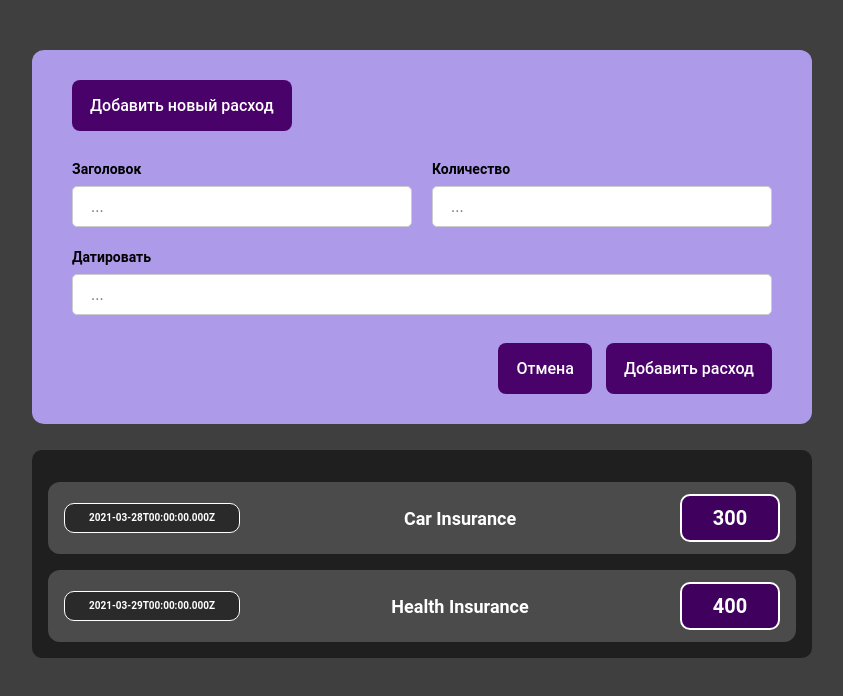
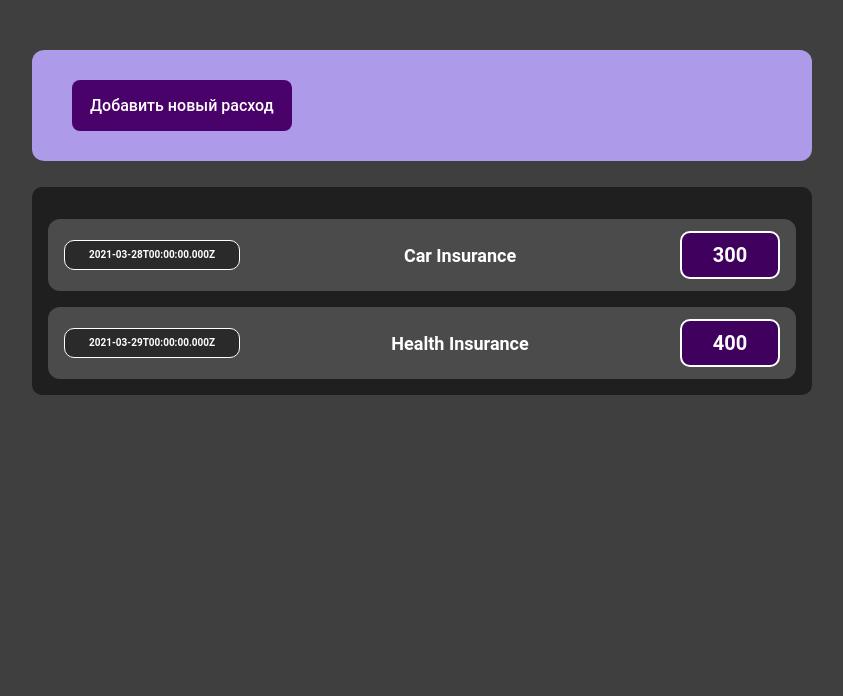
Before and after one commit to BeeworxKenzheSan/expense-app, a React (Vite) app: page / in a window 1280 px wide. Shown: the top 696 px of the page, without its empty margins (218-1061 px from the left). Built offline with nearby package versions, Linux system fonts and the light colour scheme.

Commit message:
Add onClick event to Button component in Button.jsx and ExpenseForm.jsx

```diff
--- a/src/components/UI/Button/Button.jsx
+++ b/src/components/UI/Button/Button.jsx
@@ -1,13 +1,18 @@
 import PropTypes from "prop-types";
 import css from "./Button.module.css";
 
-const Button = ({ title, styles }) => {
-  return <button className={`${css.button} ${styles}`}>{title}</button>;
+const Button = ({ title, styles, onClick }) => {
+  return (
+    <button className={`${css.button} ${styles}`} onClick={onClick}>
+      {title}
+    </button>
+  );
 };
 
 Button.propTypes = {
   title: PropTypes.string.isRequired,
   styles: PropTypes.string,
+  onClick: PropTypes.func,
 };
 
 export default Button;
--- a/src/components/expense-form/ExpenseForm.jsx
+++ b/src/components/expense-form/ExpenseForm.jsx
@@ -2,7 +2,9 @@ import Button from "../UI/Button/Button";
 import { FormInput } from "../UI/FormInput/FormInput";
 import css from "./ExpenseForm.module.css";
 
-export const ExpenseForm = () => {
+import PropTypes from "prop-types";
+
+export const ExpenseForm = ({ onShowForm }) => {
   return (
     <form>
       <div className={css.formInputContainer}>
@@ -11,9 +13,13 @@ export const ExpenseForm = () => {
       </div>
       <FormInput labelName="Датировать" id="date" type="date" />
       <div className={css.formInputFooter}>
-        <Button title="Отмена" styles={css.buttonSpace} />
+        <Button title="Отмена" styles={css.buttonSpace} onClick={onShowForm} />
         <Button title="Добавить расход" />
       </div>
     </form>
   );
 };
+
+ExpenseForm.propTypes = {
+  onShowForm: PropTypes.func.isRequired,
+};
--- a/src/components/new-expense/NewExpense.jsx
+++ b/src/components/new-expense/NewExpense.jsx
@@ -1,11 +1,19 @@
+import { useState } from "react";
 import Button from "../UI/Button/Button";
 import { ExpenseForm } from "../expense-form/ExpenseForm";
 import css from "./NewExpense.module.css";
 export const NewExpense = () => {
+  const [showForm, setShowForm] = useState(false);
+  const newExpenseHandler = () => {
+    setShowForm((prevState) => !prevState);
+  };
   return (
     <div className={css.newExpenseStyles}>
-      <Button title="Добавить новый расход" />
-      <ExpenseForm />
+      {showForm ? (
+        <ExpenseForm onShowForm={newExpenseHandler} />
+      ) : (
+        <Button title="Добавить новый расход" onClick={newExpenseHandler} />
+      )}
     </div>
   );
 };
```
